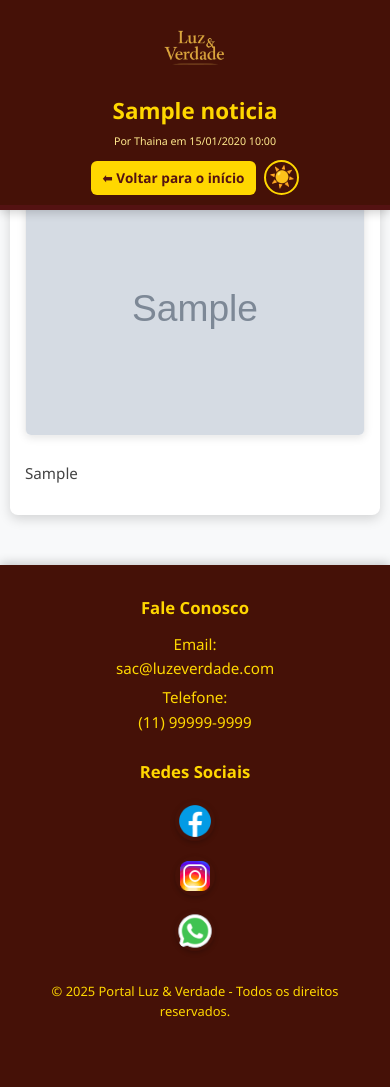
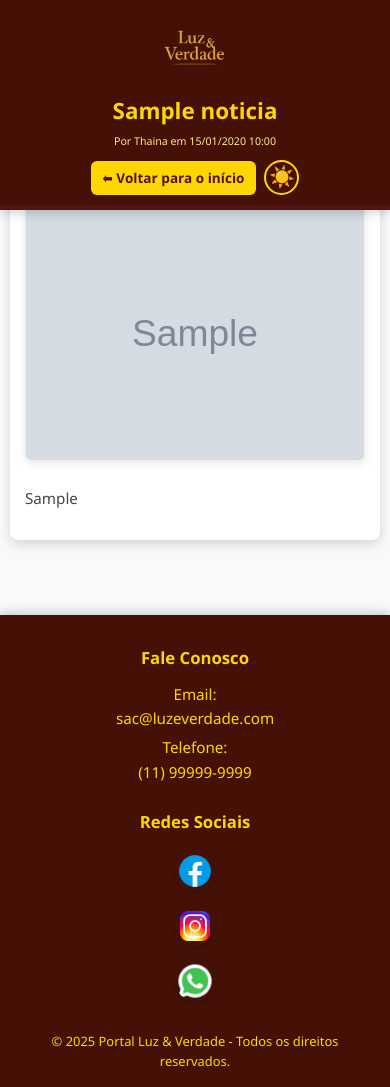
Before and after one commit to souzathaina/portal-de-noticias-php, a PHP site: page /noticia.php?id=1 in a window 390 px wide. Before the commit the page ends 1017 px from the top, so only its background shows below. Run offline with PHP 8.4, Linux system fonts and the light colour scheme; data comes from the database, SQL or seed files in the repository; tables that the repository leaves empty hold one stand-in row (values such as "Sample post"); grey boxes marked "Sample" are stand-in pictures.

Commit message:
styles de todas as telas

```diff
--- a/styles/style_noticia.css
+++ b/styles/style_noticia.css
@@ -263,7 +263,7 @@ main {
     flex: 1;
     max-width: 800px; /* Será ajustado nas media queries */
     width: 98%; /* Ocupa a maioria da largura disponível */
-    margin: 20px auto;
+    margin: 100px auto;
     padding: 25px;
     background-color: var(--main-bg);
     border-radius: 8px;
@@ -418,7 +418,7 @@ footer.rodape-completo {
         padding: 10px;
         width: 100%;
         max-width: 100%;
-        margin: 5px auto;
+        margin: 100px auto;
     }
     main p {
         font-size: 0.9em;
@@ -457,7 +457,7 @@ footer.rodape-completo {
         padding: 15px;
         width: 100%;
         max-width: 100%;
-        margin: 10px auto;
+        margin: 35px auto;
     }
     main p {
         font-size: 0.95em;
@@ -496,7 +496,7 @@ footer.rodape-completo {
         width: 100%;
         max-width: 700px;
         padding: 20px;
-        margin: 15px auto;
+        margin: 35px auto;
     }
     main p {
         font-size: 1em;
```
